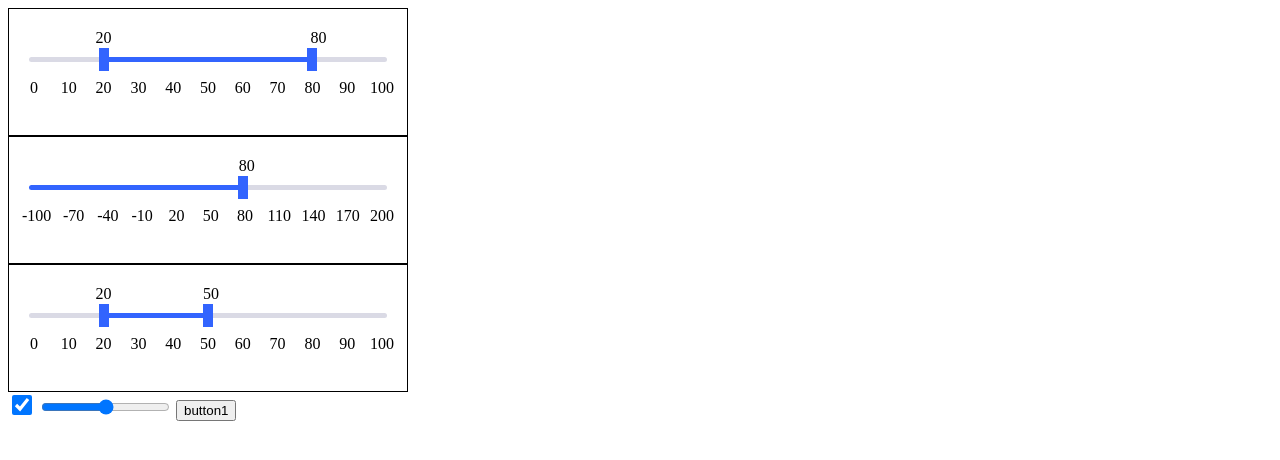
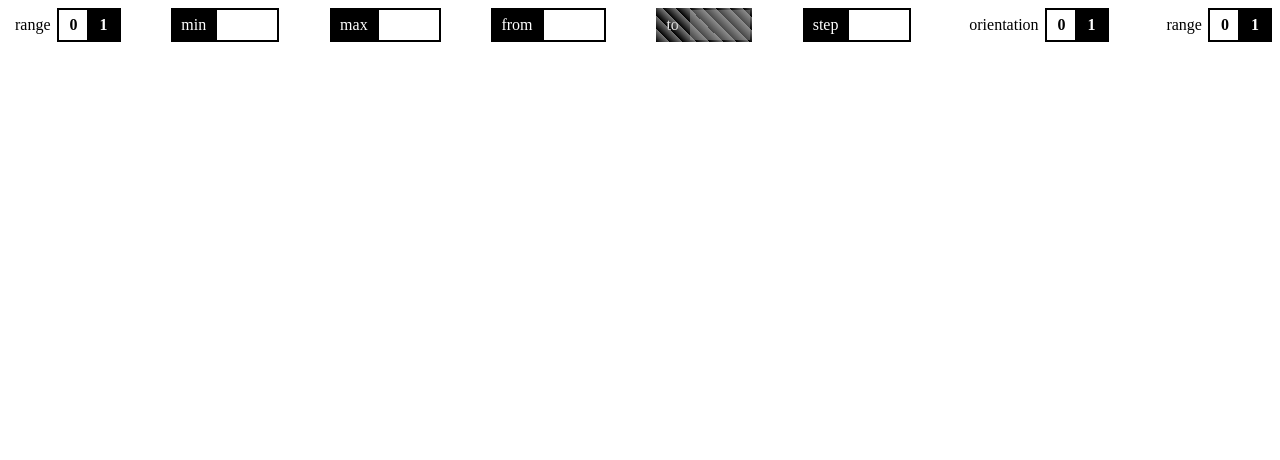
Before and after one commit to simskiy/jq-plugin, a website built with webpack: page src/index.html in a window 1280 px wide. Built offline with nearby package versions, Linux system fonts and the light colour scheme.

Commit message:
верстка и стили на input и checkbox. Подготовка элементов для презентации

```diff
--- a/src/index.html
+++ b/src/index.html
@@ -7,11 +7,83 @@
 	<title><%= htmlWebpackPlugin.options.title %></title>
 </head>
 <body>
-	<div id="app"></div>
-  <div id="app1"></div>
-  <div id="app2"></div>
-  <input type="checkbox" name="" id="mr" checked = true style="width: 20px; height: 20px;">
-  <input type="range" name="" id="">
-  <button id = "btn">button1</button>
+  <div class="slider slider-1">
+    <div id="app-1"></div>
+    <ul class="panel">
+
+      <li class="panel-item">
+        <div class="switch-wrapper">
+          <span class="switch-title">range</span>
+          <input  type="checkbox" id="slider-1-range" checked>
+          <label class="input input--switch" for="slider-1-range">
+            <span class="input--on">0</span>
+            <span class="input--off">1</span>
+          </label>
+        </div>
+      </li>
+
+      <li class="panel-item">
+        <div class="input-wrapper">
+          <label for="slider-1-min" class="input-label">min</label>
+          <input class="input input--number"type="text" name="" id="slider-1-min">
+        </div>
+      </li>
+
+      <li class="panel-item">
+        <div class="input-wrapper">
+          <label for="slider-1-max" class="input-label">max</label>
+          <input class="input input--number"type="text" name="" id="slider-1-max">
+        </div>
+      </li>
+
+      <li class="panel-item">
+        <div class="input-wrapper">
+          <label for="slider-1-from" class="input-label">from</label>
+          <input class="input input--number"type="text" name="" id="slider-1-from">
+        </div>
+      </li>
+
+      <li class="panel-item">
+        <div class="input-wrapper input-wrapper--disable">
+          <label for="slider-1-to" class="input-label">to</label>
+          <input class="input input--number"type="text" name="" id="slider-1-to" disabled>
+        </div>
+      </li>
+
+      <li class="panel-item">
+        <div class="input-wrapper">
+          <label for="slider-1-step" class="input-label">step</label>
+          <input class="input input--number"type="text" name="" id="slider-1-step">
+        </div>
+      </li>
+
+      <li class="panel-item">
+        <div class="switch-wrapper">
+          <span class="switch-title">orientation</span>
+          <input  type="checkbox" id="slider-1-orientation" checked>
+          <label class="input input--switch" for="slider-1-orientation">
+            <span class="input--on">0</span>
+            <span class="input--off">1</span>
+          </label>
+        </div>
+      </li>
+
+      <li class="panel-item">
+        <div class="switch-wrapper">
+          <span class="switch-title">range</span>
+          <input  type="checkbox" id="slider-1-tip" checked>
+          <label class="input input--switch" for="slider-1-tip">
+            <span class="input--on">0</span>
+            <span class="input--off">1</span>
+          </label>
+        </div>
+      </li>
+    </ul>
+  </div>
+
+
+
+
+
 </body>
 </html>
--- a/src/index.ts
+++ b/src/index.ts
@@ -2,17 +2,17 @@
 import '@core/jqinit'
 import '@styles/page.scss'
 
-$('#app').dblSlider({value1: 20, tip: false})
-$('#app1').dblSlider({min: -100, max:200, multirange: false})
-let slider = $('#app2').dblSlider({min: 0, max: 100, value1: 20, value2: 50})
+// $('#app').dblSlider({value1: 20, tip: false})
+// $('#app1').dblSlider({min: -100, max:200, multirange: false})
+// let slider = $('#app2').dblSlider({min: 0, max: 100, value1: 20, value2: 50})
 
 // $('#btn').on('click', () => slider.set({ value1: 30, value2: 140, step: 10, max: 200, multirange: false}))
 
 
-$('#mr').on('change', () => {
-  if ($('#mr').is(":checked")) {
-    slider.set({multirange: true})
-  } else {
-    slider.set({multirange: false})
-  }
-})
+// $('#mr').on('change', () => {
+//   if ($('#mr').is(":checked")) {
+//     slider.set({multirange: true})
+//   } else {
+//     slider.set({multirange: false})
+//   }
+// })
--- a/src/styles/page.scss
+++ b/src/styles/page.scss
@@ -0,0 +1,92 @@
+.switch-wrapper {
+    display: flex;
+    align-items: center;
+    width: auto;
+
+    & input {
+      visibility: hidden;
+      opacity: 0;
+      width: 1px;
+      height: 1px;
+      margin: -1px;
+      overflow: hidden;
+  }
+
+  .switch-title {
+    padding: 7px;
+  }
+}
+
+.input {
+  box-sizing: border-box;
+  border-radius: 0;
+  outline: none;
+  cursor: pointer;
+  width: 64px;
+  height: 34px;
+  border: 2px solid black;
+
+  &--switch {
+    display: flex;
+    justify-content: space-around;
+    align-items: center;
+    box-shadow: inset 32px 0 black;
+    transition: box-shadow 0.5s;
+    font-weight: bold;
+
+    & .input--on {
+      color: white;
+    }
+    & .input--off {
+      color: black;
+    }
+  }
+
+  &--number {
+    padding: 5px;
+  }
+}
+
+.input-wrapper {
+  background-color: black;
+  color: white;
+
+  &--disable {
+    position: relative;
+    overflow: hidden;
+
+    &:before {
+      content: "";
+      display: block;
+      position: absolute;
+      width: 100px;
+      height: 34px;
+      background:repeating-linear-gradient(45deg, transparent 0%, #aaa 10%);
+      opacity: 0.7;
+    }
+  }
+}
+
+.input-label {
+  padding-left: 10px;
+  padding-right: 5px;
+}
+
+.panel {
+  display: flex;
+  justify-content: space-between;
+  list-style: none;
+  margin: 0;
+  padding: 0;
+  user-select: none;
+
+  & input:checked + .input--switch {
+    box-shadow: inset -32px 0 black;
+    & .input--on {
+      color: black;
+    }
+    & .input--off {
+      color: white;
+    }
+  }
+}
```
